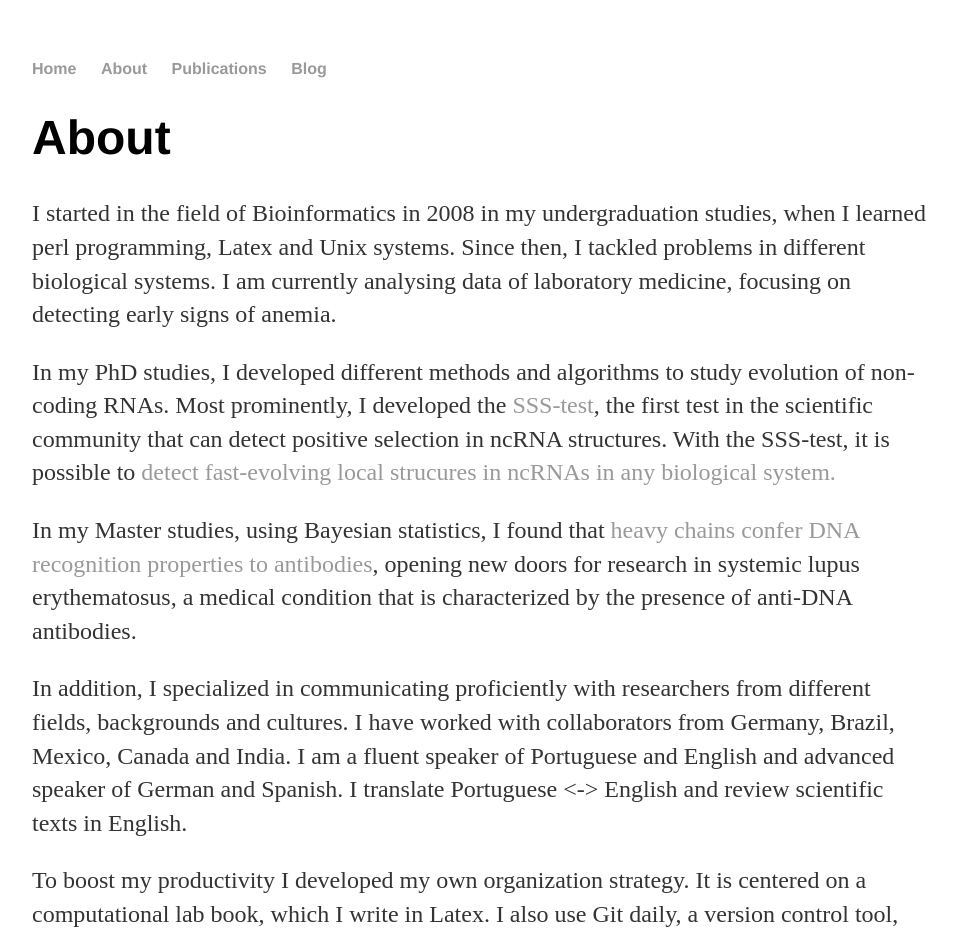
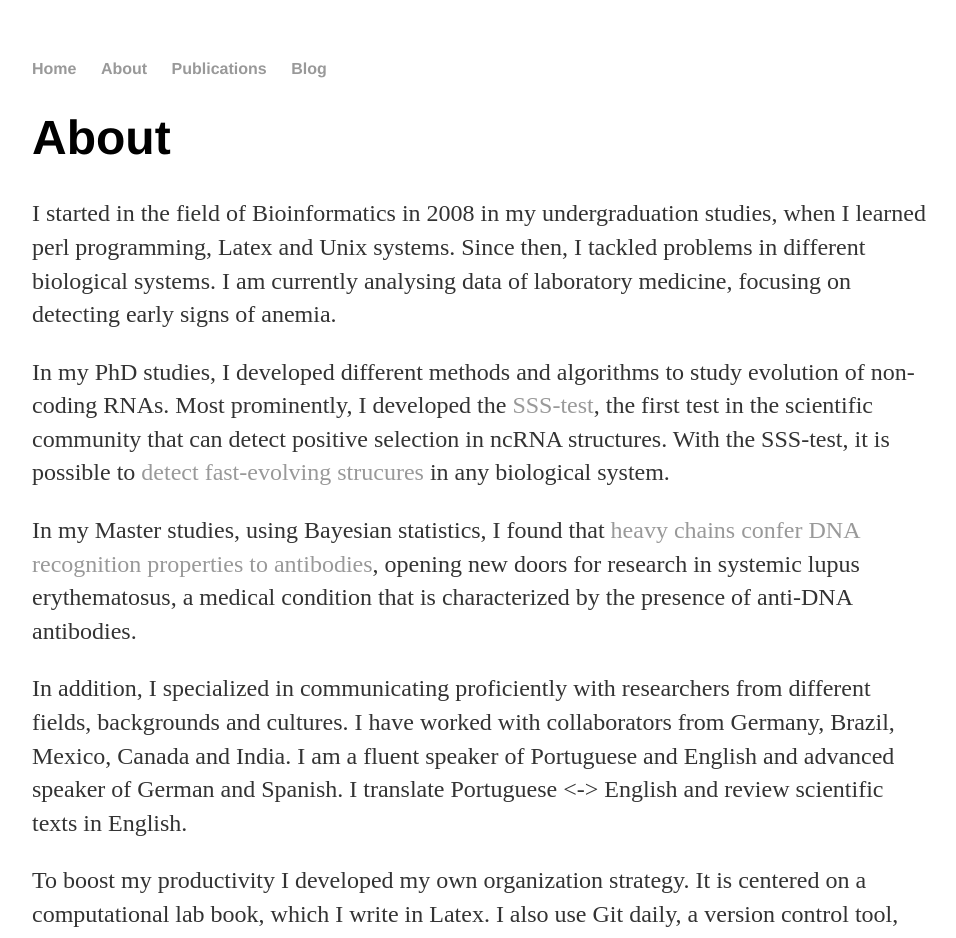
Before and after one commit to waltercostamb/waltercostamb.github.io, a Jekyll site: the page built from about/index.html, in a window 1280 px wide. Shown: the top 938 px of the page, without its empty margins (160-1116 px from the left). Built offline with Jekyll 4.4.1, drawn with Linux system fonts in a browser that asks for light colours.

Commit message:
Update index.html

```diff
--- a/about/index.html
+++ b/about/index.html
@@ -13,8 +13,8 @@ title: Maria Beatriz Walter Costa, Bioinformatician
 		<a href="https://github.com/waltercostamb/SSS-test">SSS-test</a>,
 		the first test in the scientific community that can detect positive selection in ncRNA structures.
 		With the SSS-test, it is possible to
-		<a href="https://bmcbioinformatics.biomedcentral.com/articles/10.1186/s12859-019-2711-y">detect fast-evolving local strucures in ncRNAs
-		in any biological system.</a></p>
+		<a href="https://bmcbioinformatics.biomedcentral.com/articles/10.1186/s12859-019-2711-y">detect fast-evolving strucures</a>
+		in any biological system.</p>
 
 	<p>In my Master studies, using Bayesian statistics, I found that
 		<a href="https://journals.plos.org/plosone/article?id=10.1371/journal.pone.0072625">heavy chains confer DNA recognition
```
